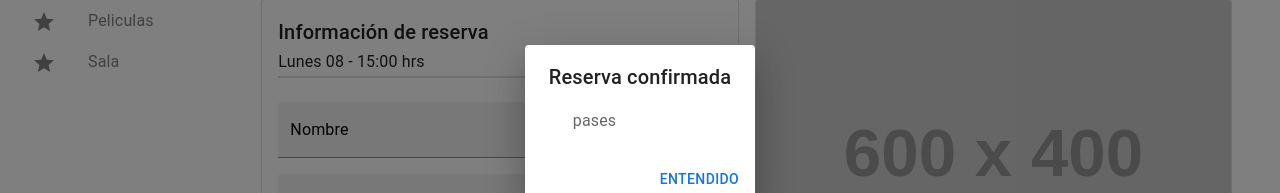
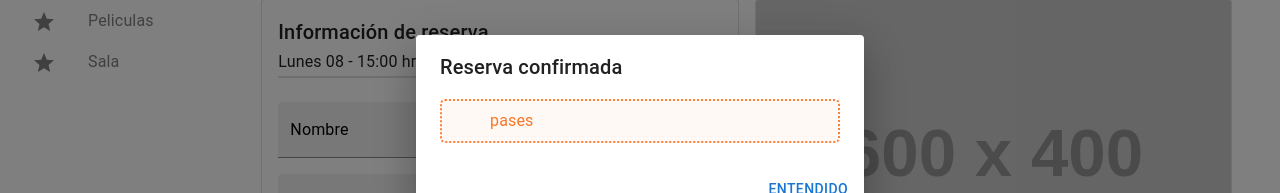
Before and after one commit to fcuya13/fcuya13.github.io, a React (Create React App) app: page /reserva in a window 1280 px wide. Both pictures are taken after a click on the button "RESERVAR". Shown: the part 275-468 px from the top of the page. Built offline with nearby package versions, Linux system fonts and the light colour scheme.

Commit message:
Update ReservaPage.jsx

```diff
--- a/src/pages/ReservaPage.jsx
+++ b/src/pages/ReservaPage.jsx
@@ -1,4 +1,4 @@
-import {Container,Typography,Grid,Button,TextField,Divider,Link} from '@mui/material';
+import {Container,Typography,Grid,Button,TextField,Divider,Link, Box} from '@mui/material';
 import { useState } from "react";
 import Card from '@mui/material/Card';
 import CardContent from '@mui/material/CardContent';
@@ -159,12 +159,22 @@ const ReservaPage = () => {
         <DialogTitle>Reserva confirmada</DialogTitle>
         <DialogContent>
           <DialogContentText>
-            <Container>
+            <Box
+                sx={{
+                backgroundColor: '#fff9f6',
+                border: "2px dotted #fc823b",
+                color: "#fa7525",
+                px: 6,
+                py: 1,
+                borderRadius: '5px',
+                width: "400px"
+                }}
+            >
                 <Typography>{nombre}</Typography>
                 <Typography>{apellido}</Typography>
                 <Typography>{codigo}</Typography>
                 <Typography>{cantidad} pases</Typography>
-            </Container>
+            </Box>
           </DialogContentText>
         </DialogContent>
         <DialogActions>
```
